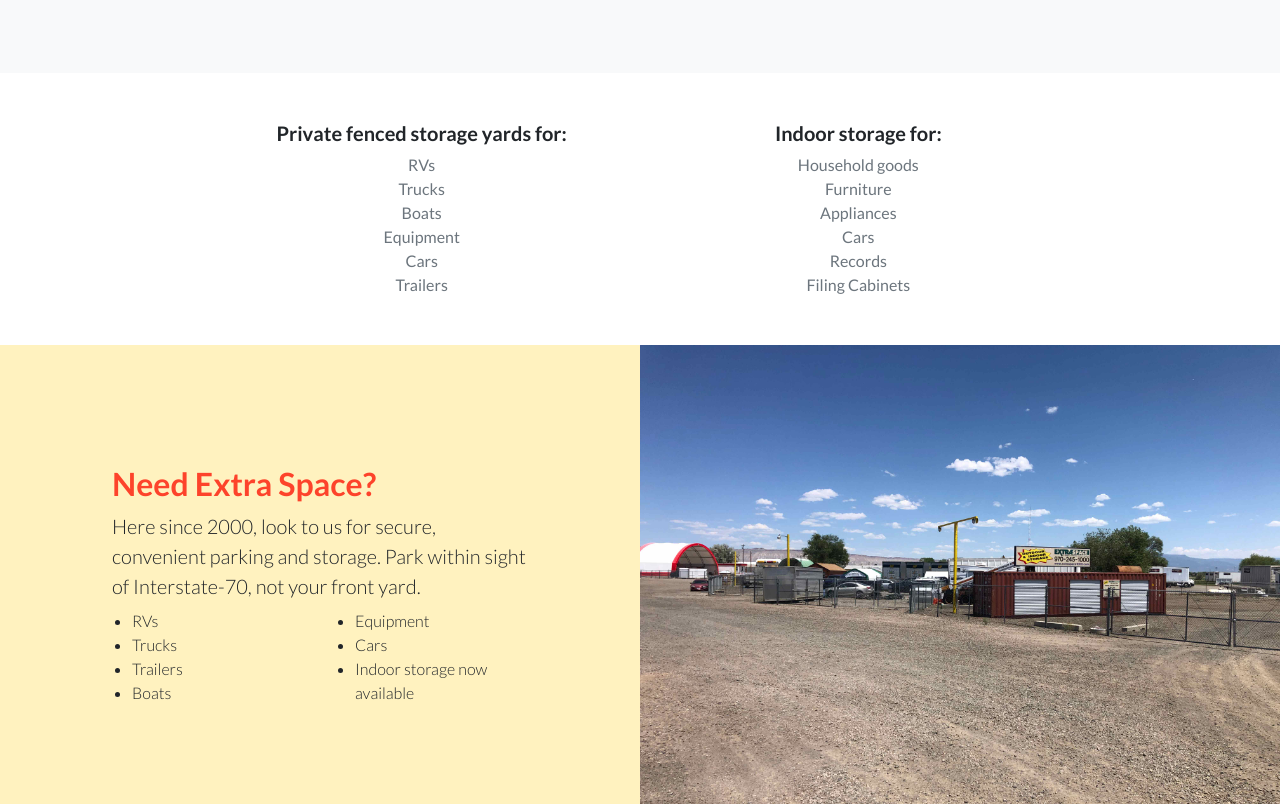
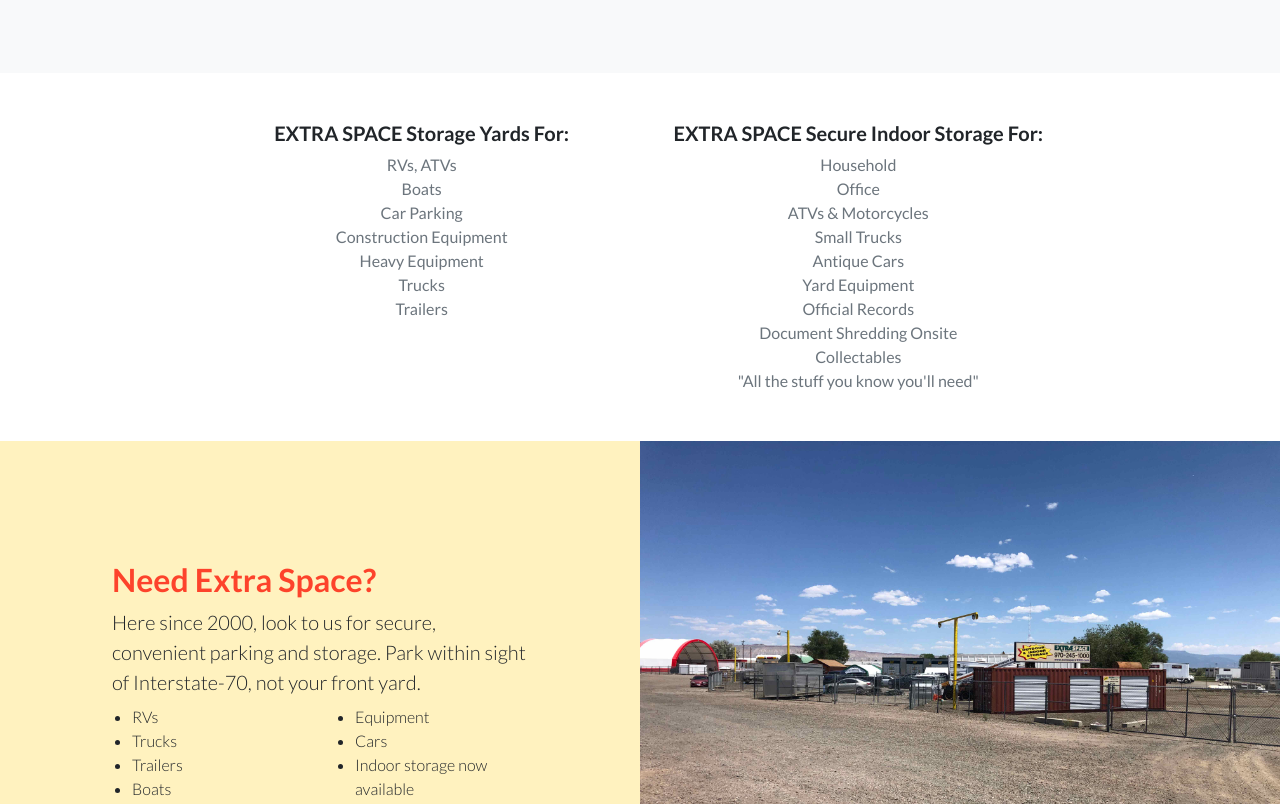
Before and after one commit to fritzable/extra-space-storage-website, a website: page index.html in a window 1280 px wide. Shown: the part 1200-2004 px from the top of the page. Drawn offline with Linux system fonts and the light colour scheme.

Commit message:
Update list of storage items

```diff
--- a/index.html
+++ b/index.html
@@ -157,25 +157,30 @@
   <section class="word-list my-5">
       <div class="column row text-center d-flex justify-content-center">
         <div class="col-4">
-          <h5>Private fenced storage yards for:</h5>
+          <h5>EXTRA SPACE Storage Yards For:</h5>
             <div class="text-muted">
-            RVs<br>
-            Trucks<br>
-            Boats<br>
-            Equipment<br>
-            Cars<br>
-            Trailers<br>
+             RVs, ATVs<br>
+             Boats<br>
+             Car Parking<br>
+             Construction Equipment<br>
+             Heavy Equipment<br>
+             Trucks<br>
+             Trailers<br>
             </div>
         </div>
         <div class="col-4">
-            <h5>Indoor storage for:</h5>
+            <h5>EXTRA SPACE Secure Indoor Storage For:</h5>
             <div class="text-muted">
-            Household goods<br>
-            Furniture<br>
-            Appliances<br>
-            Cars<br>
-            Records<br>
-            Filing Cabinets<br>
+             Household<br>
+             Office<br>
+             ATVs & Motorcycles<br>
+             Small Trucks<br>
+             Antique Cars<br>
+             Yard Equipment<br>
+             Official Records<br>
+             Document Shredding Onsite<br>
+             Collectables<br>
+             "All the stuff you know you'll need"<br>
             </div>
         </div>
     </div>
@@ -389,24 +394,24 @@
   <!-- Footer -->
   <footer class="footer bg-light">
     <div class="container">
-      <div class="row mx-auto">
-        <div class="col-12 h-100 my-auto mx-auto text-center">
-              <p class="text-muted small mb-4 mb-lg-0">&copy; Extra Space 2020. All Rights Reserved.</p>
-          </ul>
-        </div>
-      <div class="row mx-auto">
+      <div class="row mx-auto pb-3">
         <div class="col-12 h-100 text-center">
           <ul class="list-inline mb-0">
             <li class="list-inline-item">
-
               <a href="https://www.facebook.com/EXTRA-SPACE-101839128060389/">
-                Visit us on Facebook: <br>
+                Visit us on Facebook:
                 <i class="fab fa-facebook fa-2x fa-fw"></i>
               </a>
             </li>
           </ul>
         </div>
         </div>
+      <div class="row mx-auto pt-3">
+        <div class="col-12 h-100 my-auto mx-auto text-center">
+              <p class="text-muted small mb-4 mb-lg-0">&copy; Extra Space 2020. All Rights Reserved.</p>
+          </ul>
+        </div>
+
       </div>
     </div>
   </footer>
```
